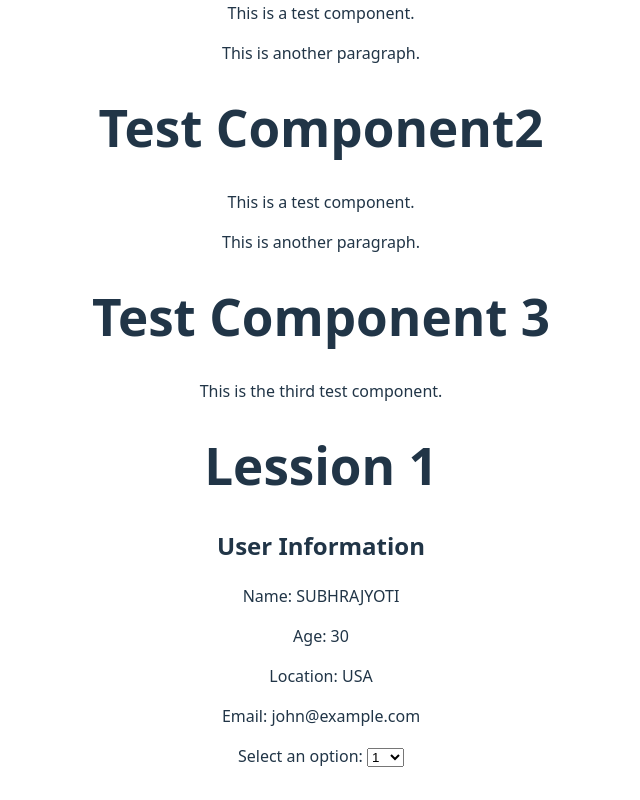
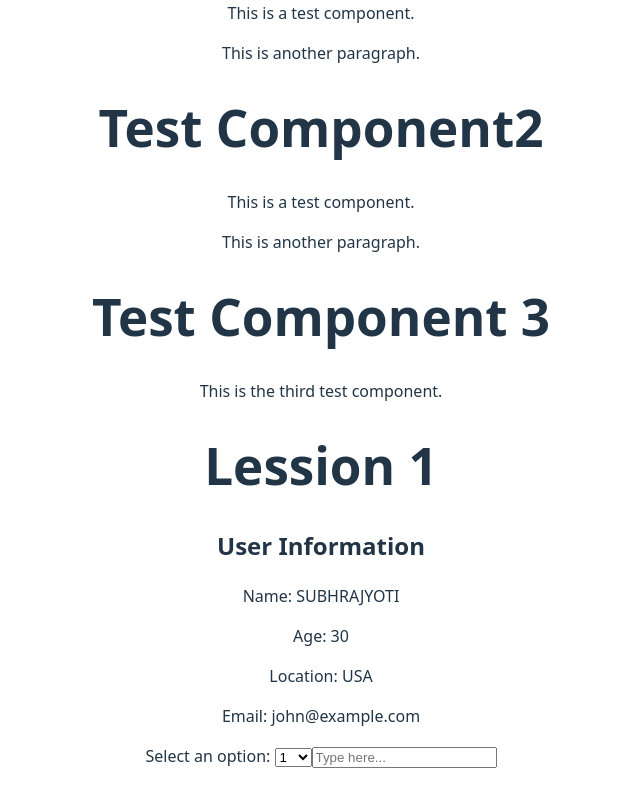
Before and after one commit to MO-SubhrajyotiM-23205/MyCoPilotWorkSpace, a React (Vite) app in the folder ChetanDemo/chetandemoApp/: page / in a window 1280 px wide. Shown: the part 404-1204 px from the top of the page, without its empty margins (319-959 px from the left). Built offline with nearby package versions, Linux system fonts and the light colour scheme.

Commit message:
Test Input target value

```diff
--- a/ChetanDemo/chetandemoApp/src/Lession1.jsx
+++ b/ChetanDemo/chetandemoApp/src/Lession1.jsx
@@ -1,3 +1,5 @@
+
+
 const User = {
     name: "John",
     age: 30,
@@ -13,8 +15,11 @@ const { name, age, location, email } = User;
 const options1 = [1,2,3,4];
 const options2 = [7,8,9,10];
 
-const options = [...options1, ...options2];
+const totalOptions = [...options1, ...options2];
 
+const onTextChange = (e) => {
+    alert(e.target.value);
+};
 
 const UserInfo = () => {
     return (
@@ -27,10 +32,11 @@ const UserInfo = () => {
             <p>Email: {email}</p>
             <label htmlFor="combo">Select an option: </label>
             <select id="combo">
-                {options.map((opt, idx) => (
+                {totalOptions.map((opt, idx) => (
                     <option key={idx} value={opt}>{opt}</option>
                 ))}
             </select>
+            <input type="text" placeholder="Type here..." onChange={onTextChange} />
         </div>
     );
 };
```
